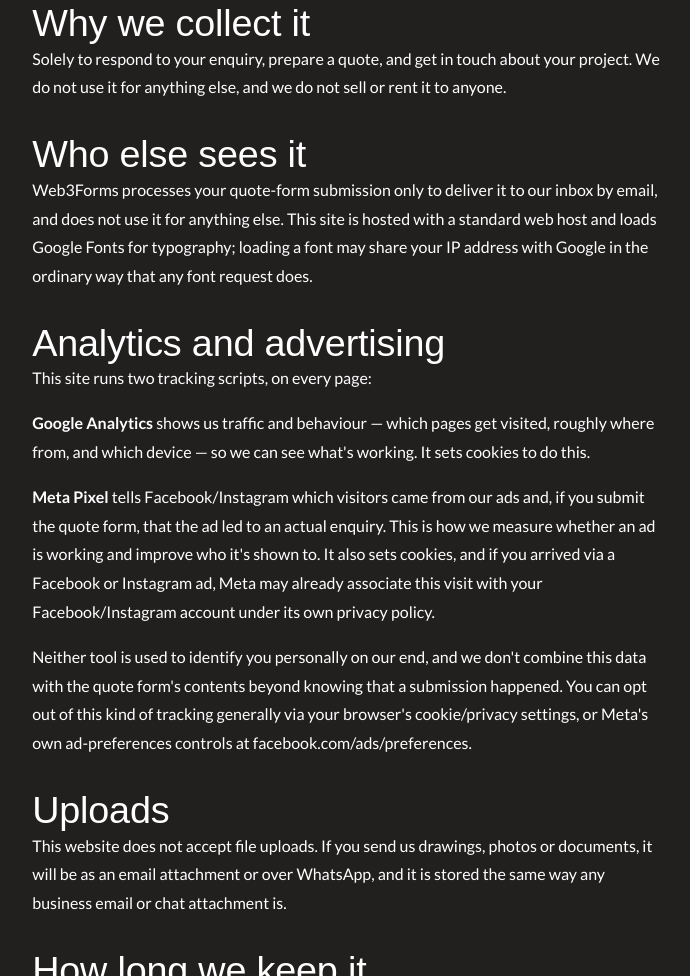
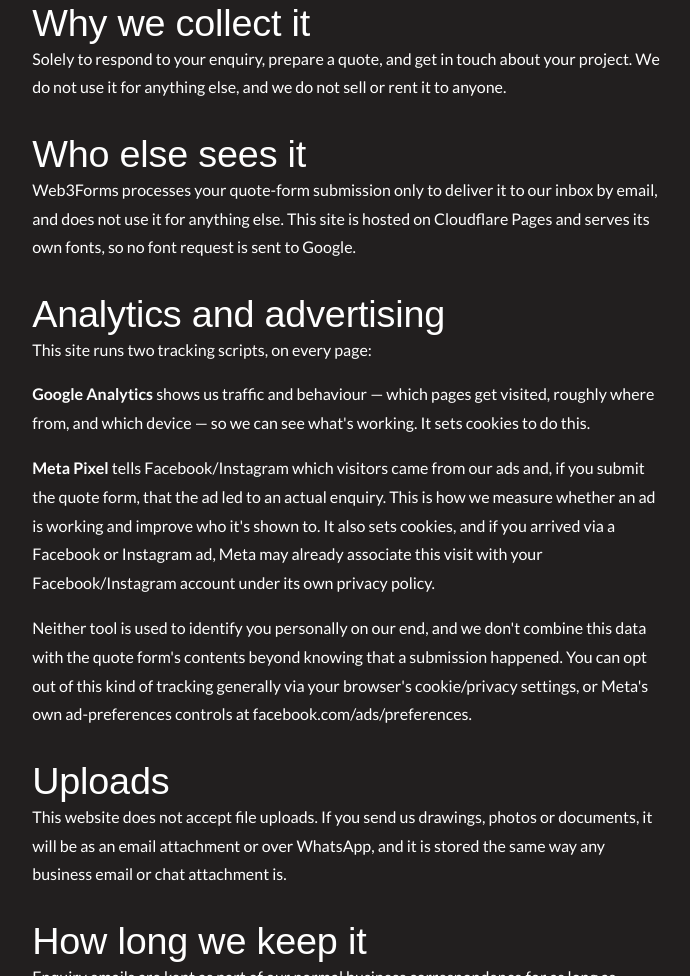
Before and after one commit to miroshopmiro-lang/augzet-engineers, a plain HTML site: page privacy-policy.html in a window 1280 px wide. Shown: the part 1216-2192 px from the top of the page, without its empty margins (249-939 px from the left). Drawn offline with Linux system fonts and the light colour scheme; a web font is replaced by a local one.

Commit message:
Privacy policy: fonts are now self-hosted
Co-Authored-By: Claude Sonnet 5 <noreply@anthropic.com>

```diff
--- a/privacy-policy.html
+++ b/privacy-policy.html
@@ -124,7 +124,7 @@ addEventListener('load',function(){setTimeout(go,3500)})})();
     <p>Solely to respond to your enquiry, prepare a quote, and get in touch about your project. We do not use it for anything else, and we do not sell or rent it to anyone.</p>
 
     <h2 style="margin-top:2rem">Who else sees it</h2>
-    <p>Web3Forms processes your quote-form submission only to deliver it to our inbox by email, and does not use it for anything else. This site is hosted with a standard web host and loads Google Fonts for typography; loading a font may share your IP address with Google in the ordinary way that any font request does.</p>
+    <p>Web3Forms processes your quote-form submission only to deliver it to our inbox by email, and does not use it for anything else. This site is hosted on Cloudflare Pages and serves its own fonts, so no font request is sent to Google.</p>
 
     <h2 style="margin-top:2rem">Analytics and advertising</h2>
     <p>This site runs two tracking scripts, on every page:</p>
```
